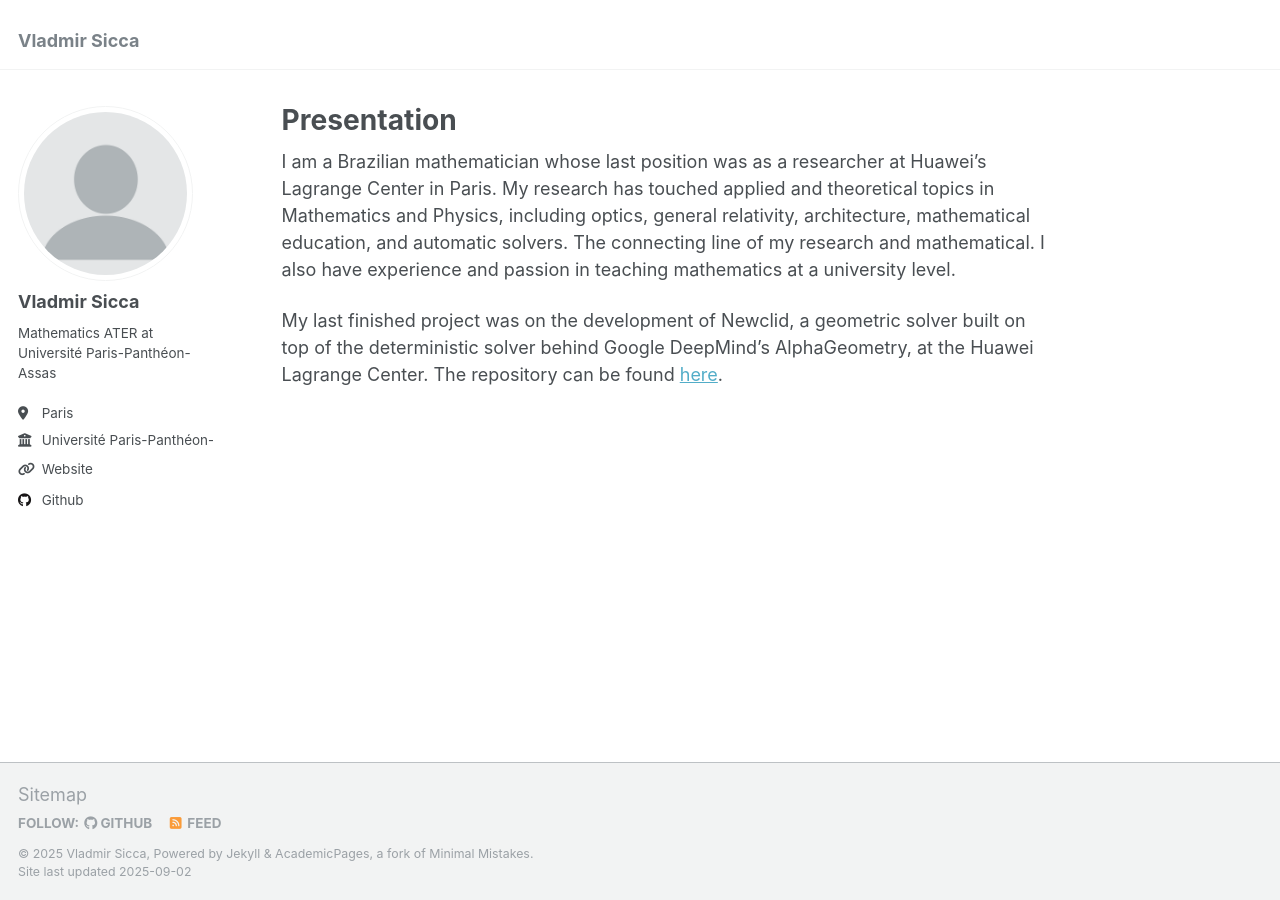
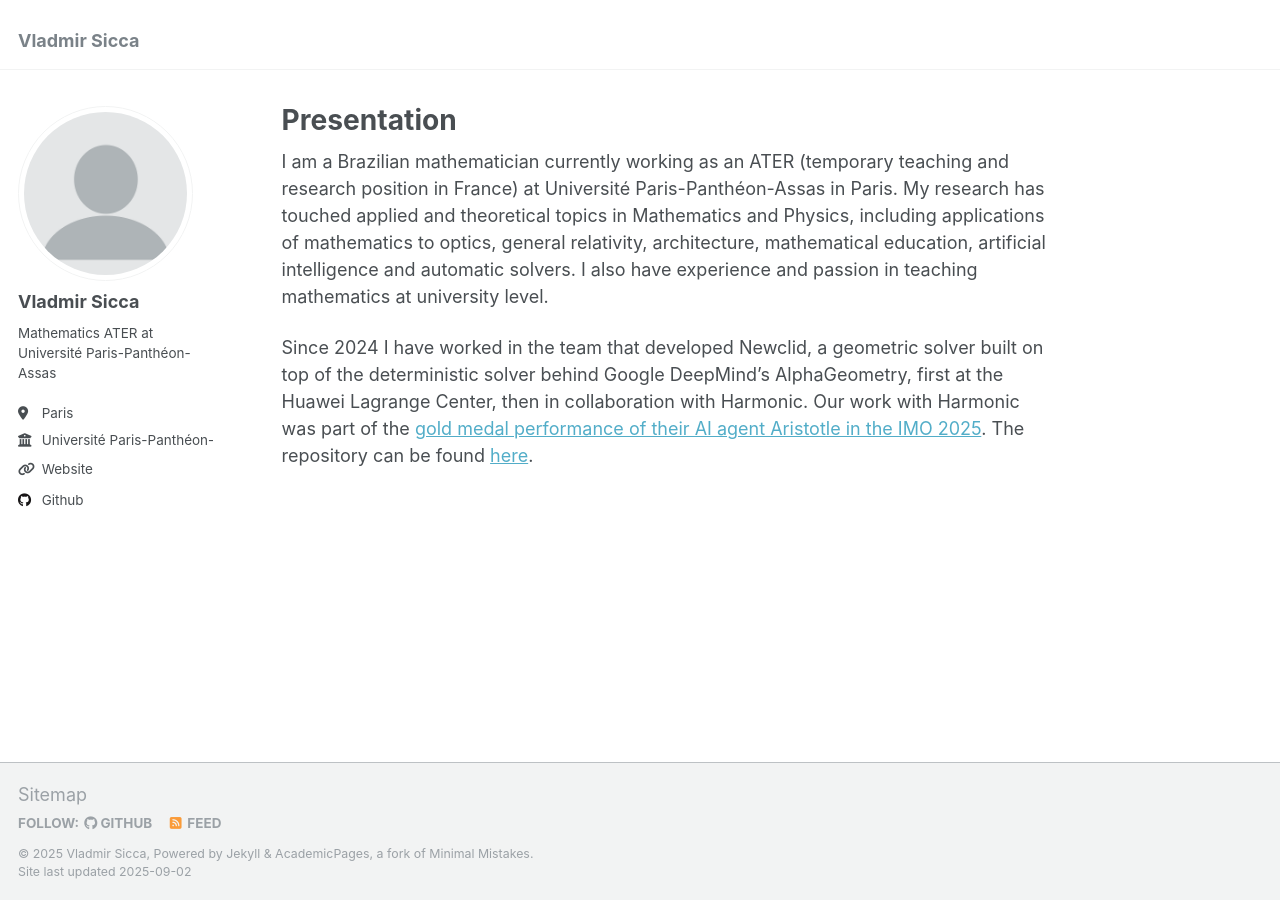
Before and after one commit to vladmirsicca/vladmirsicca.github.io, a Jekyll site: the page built from _pages/about.md, in a window 1280 px wide. Built offline with Jekyll 4.4.1, drawn with Linux system fonts in a browser that asks for light colours.

Commit message:
Update about.md
Updating the presentation

```diff
--- a/_pages/about.md
+++ b/_pages/about.md
@@ -6,7 +6,6 @@ redirect_from:
   - /about/
   - /about.html
 ---
+I am a Brazilian mathematician currently working as an ATER (temporary teaching and research position in France) at Université Paris-Panthéon-Assas in Paris. My research has touched applied and theoretical topics in Mathematics and Physics, including applications of mathematics to optics, general relativity, architecture, mathematical education, artificial intelligence and automatic solvers. I also have experience and passion in teaching mathematics at university level.
 
-I am a Brazilian mathematician whose last position was as a researcher at Huawei's Lagrange Center in Paris. My research has touched applied and theoretical topics in Mathematics and Physics, including optics, general relativity, architecture, mathematical education, and automatic solvers. The connecting line of my research and mathematical. I also have experience and passion in teaching mathematics at a university level.
-
-My last finished project was on the development of Newclid, a geometric solver built on top of the deterministic solver behind Google DeepMind's AlphaGeometry, at the Huawei Lagrange Center. The repository can be found [here](https://github.com/LMCRC/Newclid).
+Since 2024 I have worked in the team that developed Newclid, a geometric solver built on top of the deterministic solver behind Google DeepMind's AlphaGeometry, first at the Huawei Lagrange Center, then in collaboration with Harmonic. Our work with Harmonic was part of the [gold medal performance of their AI agent Aristotle in the IMO 2025](https://x.com/i/broadcasts/1BdGYqEkOYyGX). The repository can be found [here](https://github.com/Newclid/Newclid).
```
